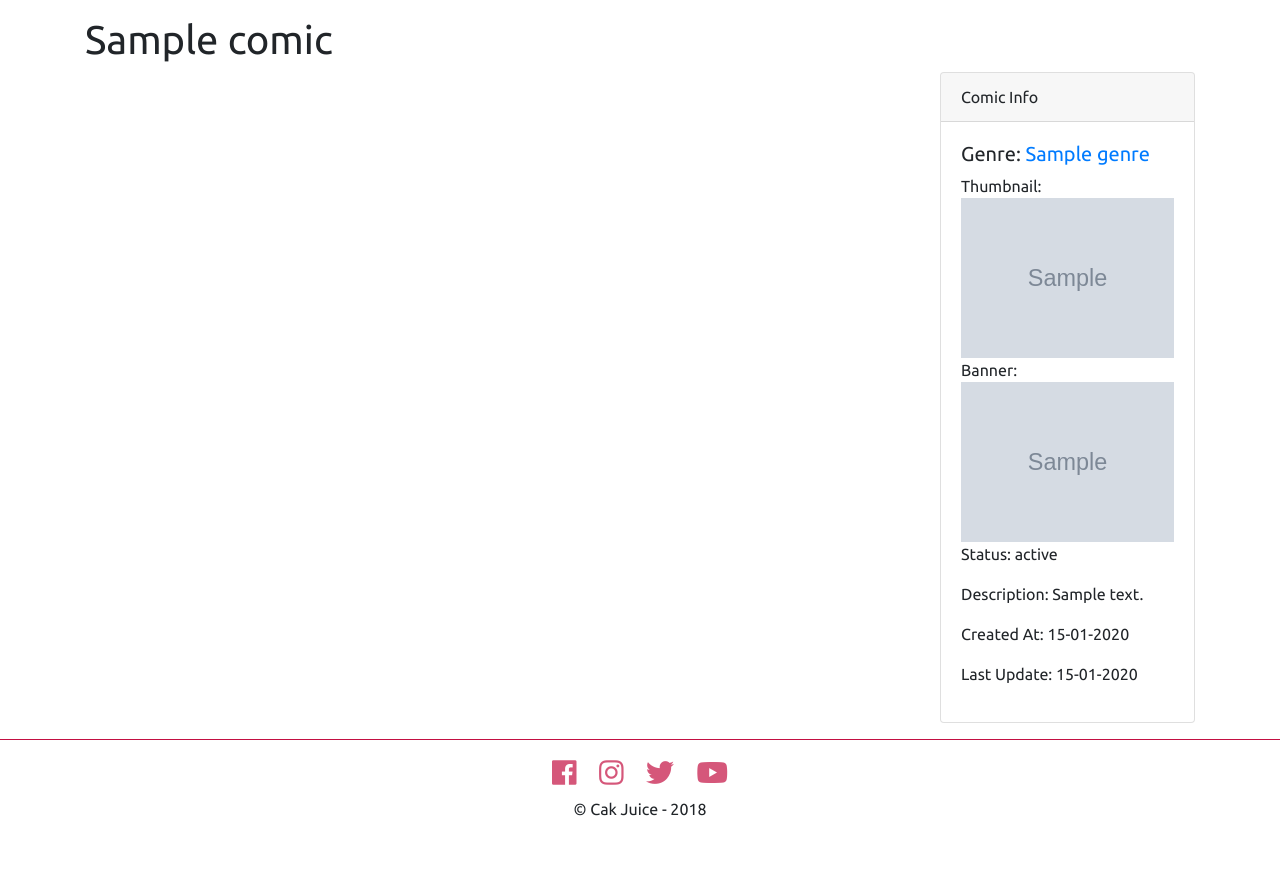
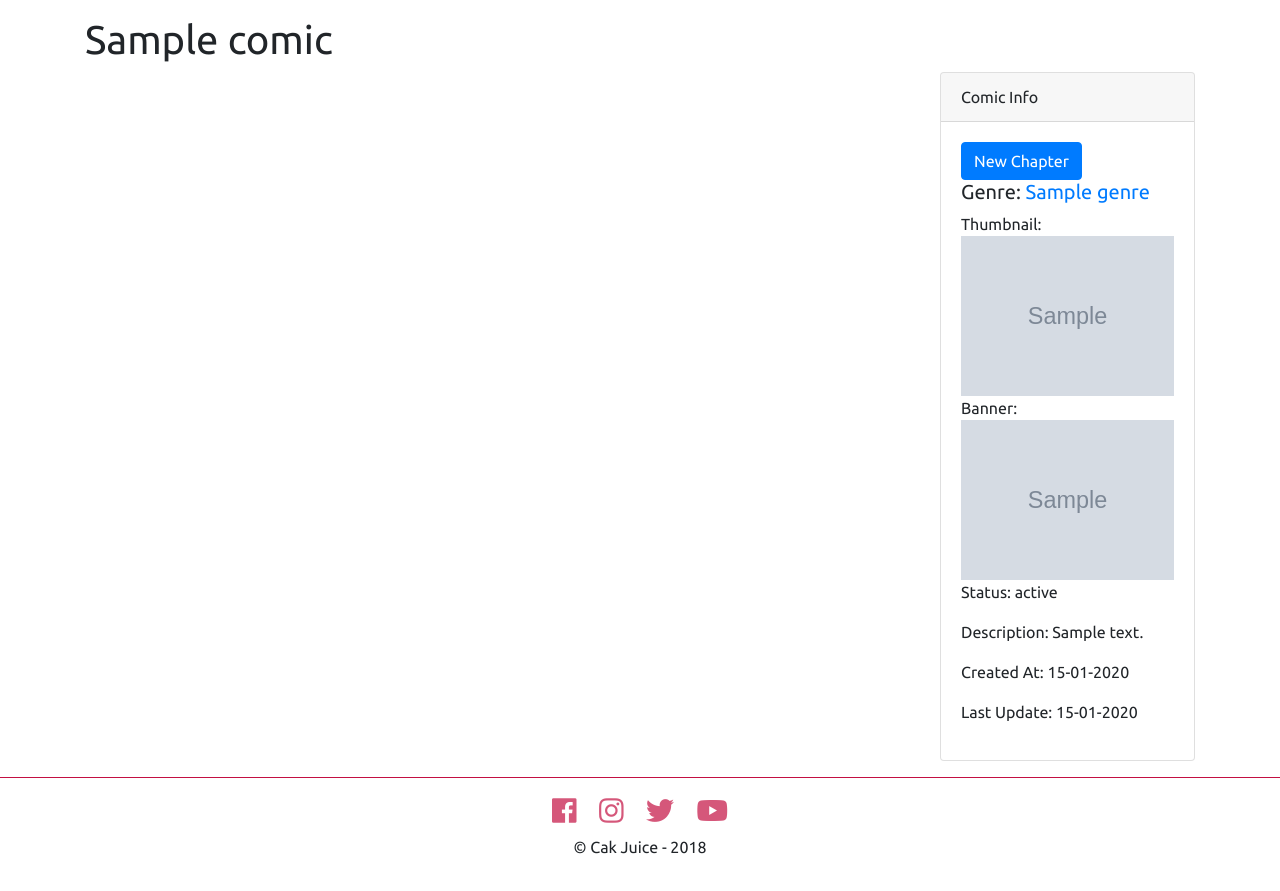
Before and after one commit to CakJuice/django-webcomic, a Django app: template webcomic_site/comic/templates/comic/author_page.html in a window 1280 px wide. Shown: the part 57-948 px from the top of the page. Before the commit the page ends 873 px from the top, so only its background shows below. Run offline with Django 3.2, Linux system fonts and the light colour scheme; the template is opened without the code that fills it: most values are stand-ins (such as "Sample title", 1, 10 or a date in 2020); grey boxes marked "Sample" are stand-in pictures; some libraries are stand-ins or nearby versions.

Commit message:
prepare chapter author page

```diff
--- a/static/js/vue-app.js
+++ b/static/js/vue-app.js
@@ -47,6 +47,11 @@ var ListItem = {
       return DEFAULT_THUMBNAIL
     }
   },
+  methods: {
+    redirectUrl: function(url) {
+      window.location.href = url;
+    }
+  },
 }
 
 // List pagination used for all pagination purpose.
@@ -93,7 +98,7 @@ Vue.component('list-pagination', {
 Vue.component('author-chapter-list', {
   extends: ListItem,
   template: '<div class="row">' +
-    '<div class="col col-md-6 col-12" v-for="item in items" :key="item.slug">' +
+    '<div class="col col-md-6 col-12" v-for="item in items" :key="item.slug" @click="redirectUrl(item.author_url)">' +
       '<div class="row my-2 mx-1 py-2 chapter-list">' +
         '<div class="col col-4 pr-1">' +
           '<img :src="item.thumbnail" v-if="item.thumbnail" class="img-fluid" loading="lazy">' +
@@ -126,11 +131,6 @@ Vue.component('comic-list', {
       '</div>' +
     '</div>' +
   '</div>',
-  methods: {
-    redirectUrl: function(url) {
-      window.location.href = url;
-    }
-  },
 });
 
 Vue.component('comic-list-container', {
--- a/webcomic_site/comic/models.py
+++ b/webcomic_site/comic/models.py
@@ -142,6 +142,12 @@ class ComicChapter(models.Model):
         self.read += 1
         self.save()
 
+    def get_direct_url(self):
+        return reverse('chapter_detail', kwargs={'comic_slug': self.comic.slug, 'chapter_slug': self.slug})
+
+    def get_author_url(self):
+        return reverse('chapter_author', kwargs={'comic_slug': self.comic.slug, 'chapter_slug': self.slug})
+
 
 def upload_chapter_image(instance, filename):
     path = get_upload_chapter_path(instance.chapter)
--- a/webcomic_site/comic/templates/comic/author_page.html
+++ b/webcomic_site/comic/templates/comic/author_page.html
@@ -14,6 +14,7 @@
         <div class="card">
           <div class="card-header">Comic Info</div>
           <div class="card-body">
+            <a href="{% url 'chapter_create' comic_slug=comic.slug %}" class="btn btn-primary">New Chapter</a>
             <h5>Genre: <a href="{% url 'genre_detail' slug=comic.genre.slug %}">{{ comic.genre.name }}</a></h5>
             Thumbnail:
             {% if comic.thumbnail %}
--- a/webcomic_site/rest/serializers.py
+++ b/webcomic_site/rest/serializers.py
@@ -50,9 +50,12 @@ class ComicListSerializer(serializers.HyperlinkedModelSerializer):
 
 
 class ChapterListSerializer(serializers.HyperlinkedModelSerializer):
+    direct_url = serializers.ReadOnlyField(source='get_direct_url')
+    author_url = serializers.ReadOnlyField(source='get_author_url')
+
     class Meta:
         model = ComicChapter
-        fields = ('title', 'thumbnail', 'slug', 'state', 'read', 'sequence')
+        fields = ('title', 'thumbnail', 'slug', 'state', 'read', 'sequence', 'direct_url', 'author_url')
 
 
 class UpdateComicStateSerializer(serializers.HyperlinkedModelSerializer):
--- a/webcomic_site/urls.py
+++ b/webcomic_site/urls.py
@@ -69,8 +69,10 @@ urlpatterns = [
 
     # chapter routes
     path('<slug:comic_slug>/chapter/create/', comic_views.ChapterCreateView.as_view(), name='chapter_create'),
-    path('<slug:comic_slug>/<slug:chapter_slug>/detail/', comic_views.ChapterDetailView.as_view(),
+    path('<slug:comic_slug>/<slug:chapter_slug>/', comic_views.ChapterDetailView.as_view(),
          name='chapter_detail'),
+    path('<slug:comic_slug>/<slug:chapter_slug>/author-page/', comic_views.ChapterAuthorPageView.as_view(),
+         name='chapter_author'),
     path('<slug:comic_slug>/<slug:chapter_slug>/update/', comic_views.ChapterUpdateView.as_view(),
          name='chapter_update'),
     path('<slug:comic_slug>/<slug:chapter_slug>/add-image/', comic_views.ChapterImageCreateView.as_view(),
```
Also changed, not shown: webcomic_site/comic/templates/chapter/author_page.html (added, +10 -0 lines), webcomic_site/comic/views.py (+9 -0 lines).
